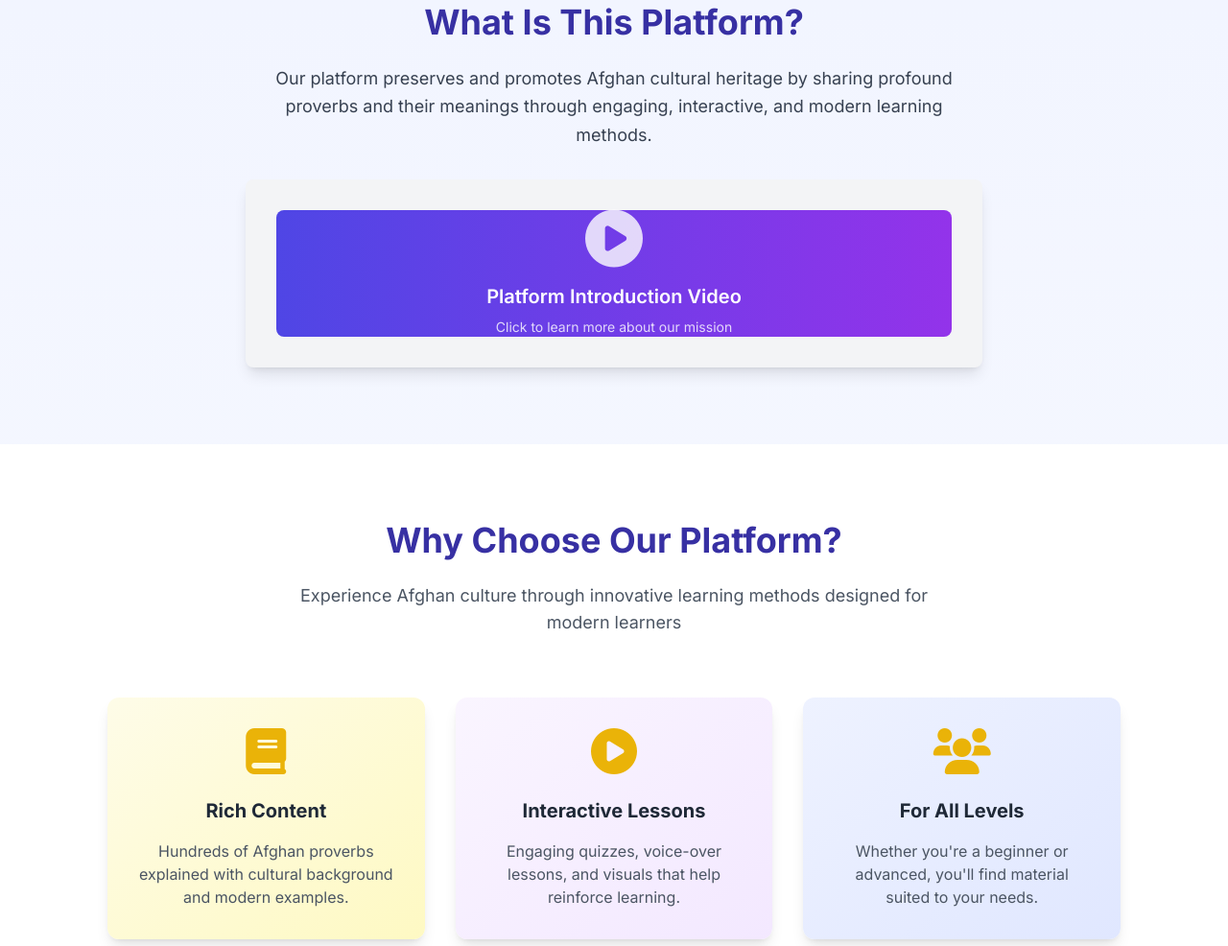
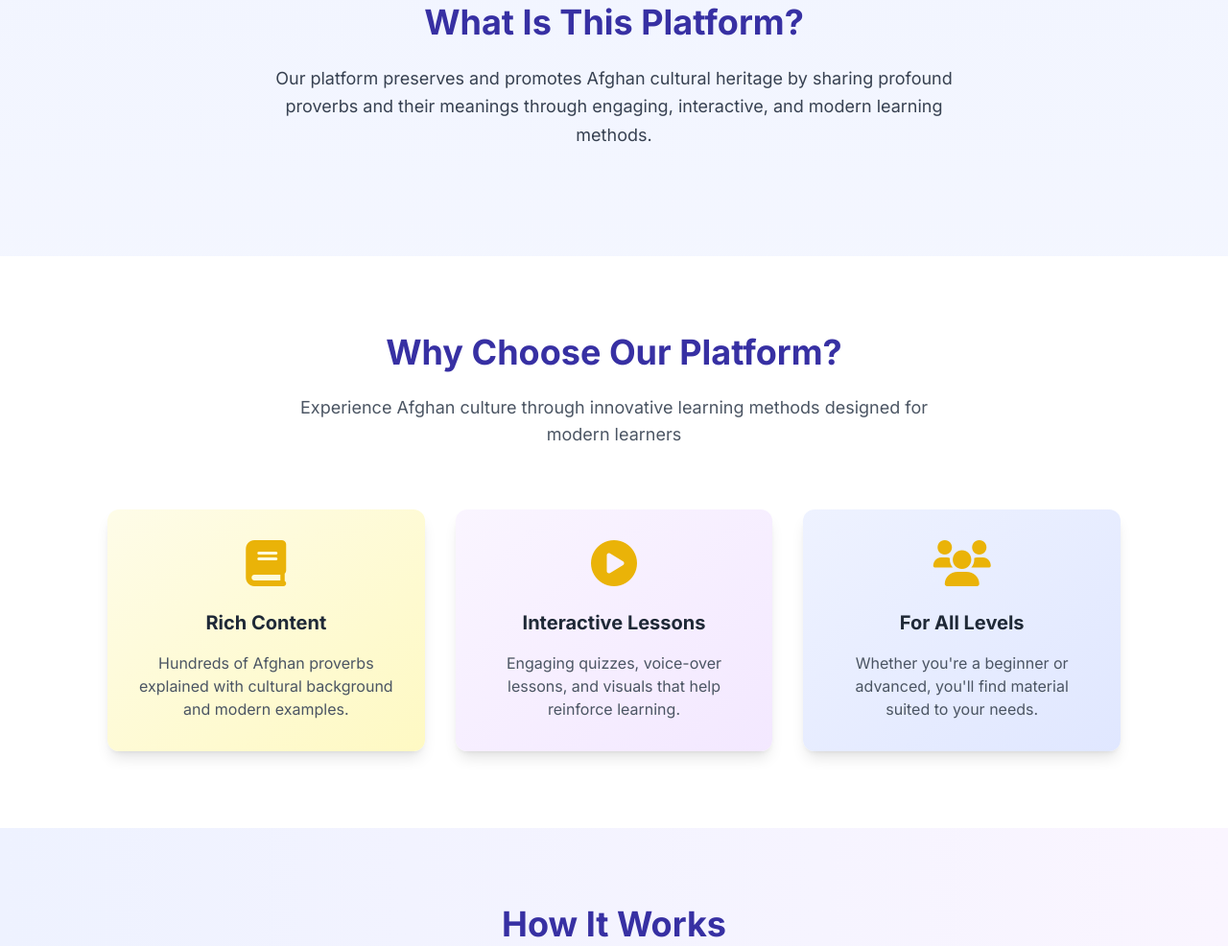
Before and after one commit to MarwaHabibi/New-Program-, a plain HTML site: page index.html in a window 1280 px wide. Shown: the part 877-1863 px from the top of the page at 96% size. Drawn offline with nearby package versions, Linux system fonts and the light colour scheme.

Commit message:
Add files via upload

```diff
--- a/index.html
+++ b/index.html
@@ -132,15 +132,6 @@
                 sharing profound proverbs and their meanings through engaging,
                 interactive, and modern learning methods.
             </p>
-            <div class="bg-gray-100 rounded-lg p-8 shadow-lg">
-                <div class="aspect-w-16 aspect-h-9 bg-gradient-to-r from-indigo-600 to-purple-600 rounded-lg flex items-center justify-center text-white">
-                    <div class="text-center">
-                        <i class="fas fa-play-circle text-6xl mb-4 opacity-80"></i>
-                        <p class="text-xl font-semibold">Platform Introduction Video</p>
-                        <p class="text-sm opacity-80 mt-2">Click to learn more about our mission</p>
-                    </div>
-                </div>
-            </div>
         </div>
     </section>
 
```
